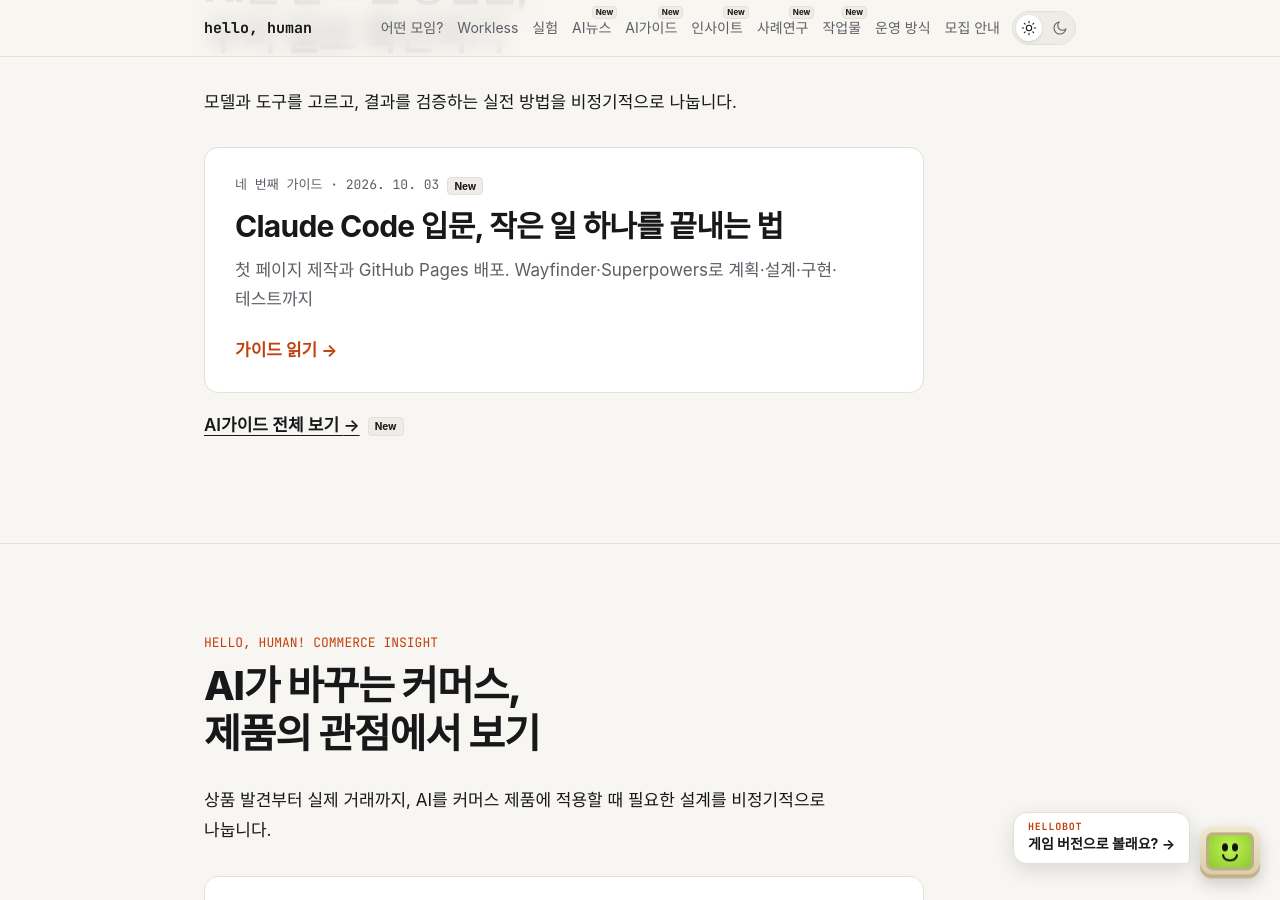
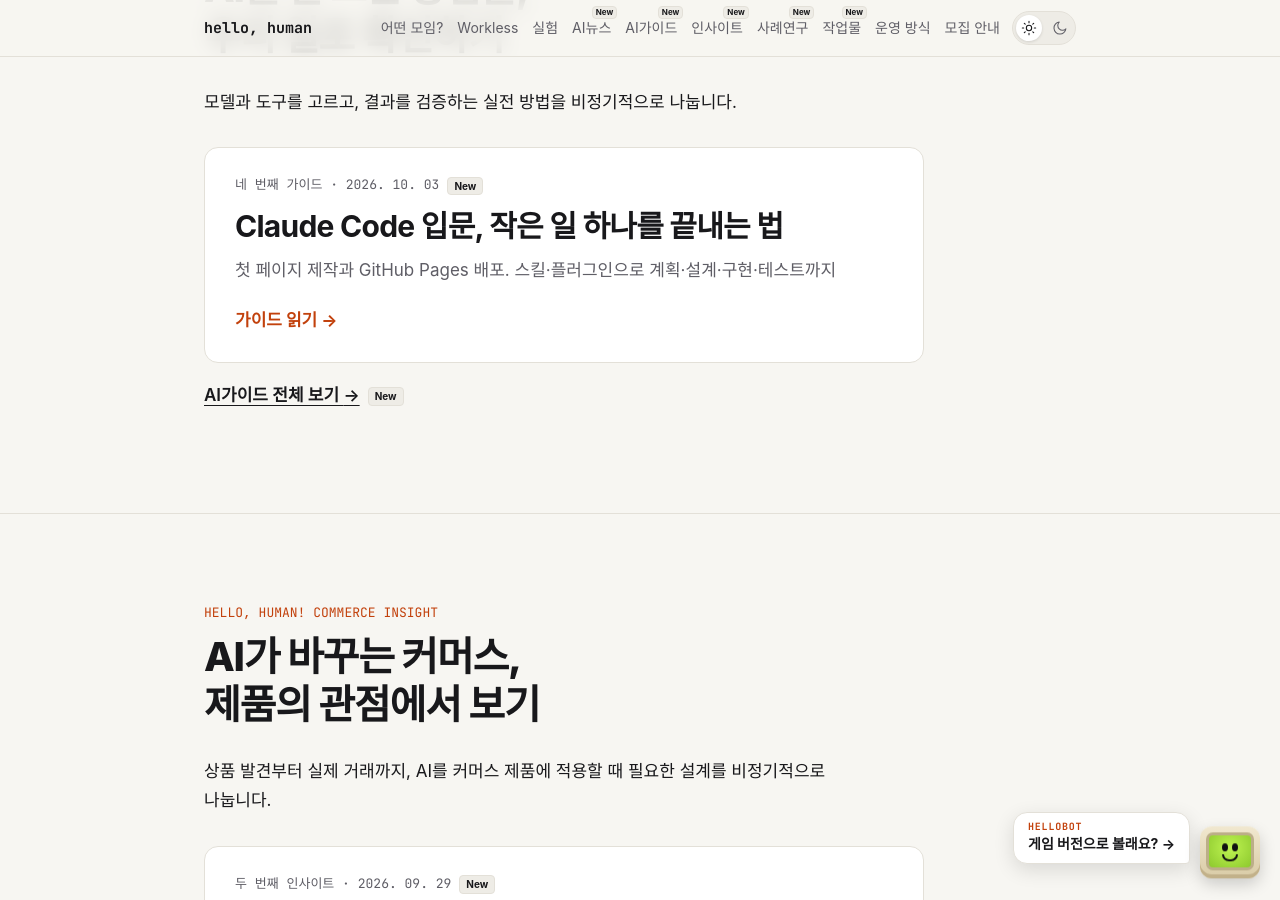
Before and after one commit to SoorimSun/hello-human, a Jekyll site: the page index.html, which Jekyll copies as it is, in a window 1280 px wide and 900 px high, scrolled down 5200 px. Built offline with Jekyll 4.4.1, drawn with Linux system fonts in a browser that asks for light colours; some web fonts are replaced.

Commit message:
docs: describe skills and plugins in guide subtitle

```diff
--- a/guides/index.html
+++ b/guides/index.html
@@ -49,7 +49,7 @@
           <span class="news-issue-main">
             <span class="news-issue-meta"><time datetime="2026-10-03">2026. 10. 03</time> · Claude Code / 첫 작업</span>
             <strong>Claude Code 입문, 작은 일 하나를 끝내는 법</strong>
-            <span>첫 페이지 제작과 GitHub Pages 배포. Wayfinder·Superpowers로 계획·설계·구현·테스트까지</span>
+            <span>첫 페이지 제작과 GitHub Pages 배포. 스킬·플러그인으로 계획·설계·구현·테스트까지</span>
           </span>
           <span class="news-issue-arrow" aria-hidden="true">↗</span>
         </a>
--- a/index.html
+++ b/index.html
@@ -231,7 +231,7 @@
       <a class="news-home-feature" href="guides/2026-10-03-claude-code.html">
         <span class="news-home-meta">네 번째 가이드 · <time datetime="2026-10-03">2026. 10. 03</time></span>
         <strong>Claude Code 입문, 작은 일 하나를 끝내는 법</strong>
-          <span>첫 페이지 제작과 GitHub Pages 배포. Wayfinder·Superpowers로 계획·설계·구현·테스트까지</span>
+          <span>첫 페이지 제작과 GitHub Pages 배포. 스킬·플러그인으로 계획·설계·구현·테스트까지</span>
         <span class="news-home-cta">가이드 읽기 <span aria-hidden="true">→</span></span>
       </a>
       <p class="news-home-all"><a href="guides/">AI가이드 전체 보기 <span aria-hidden="true">→</span></a></p>
```
